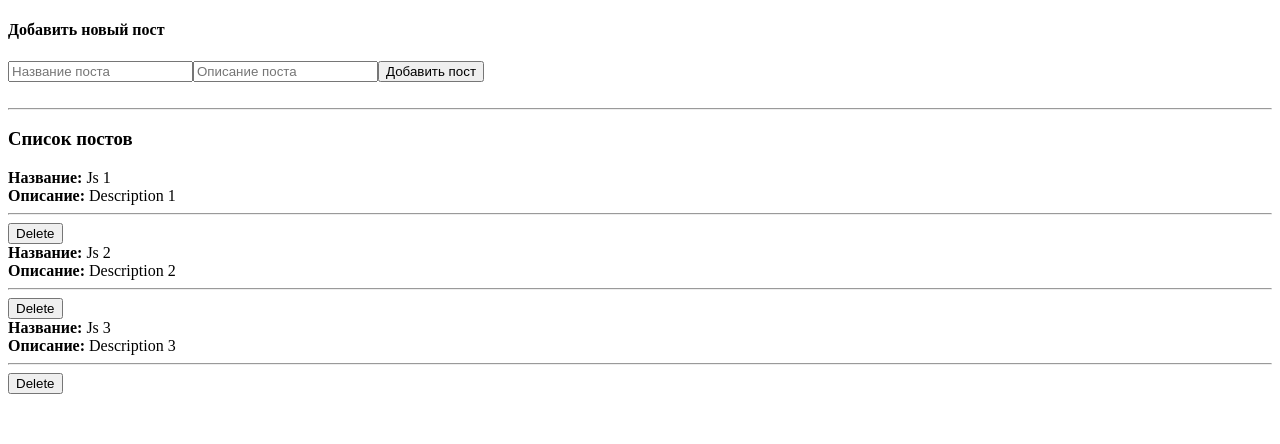
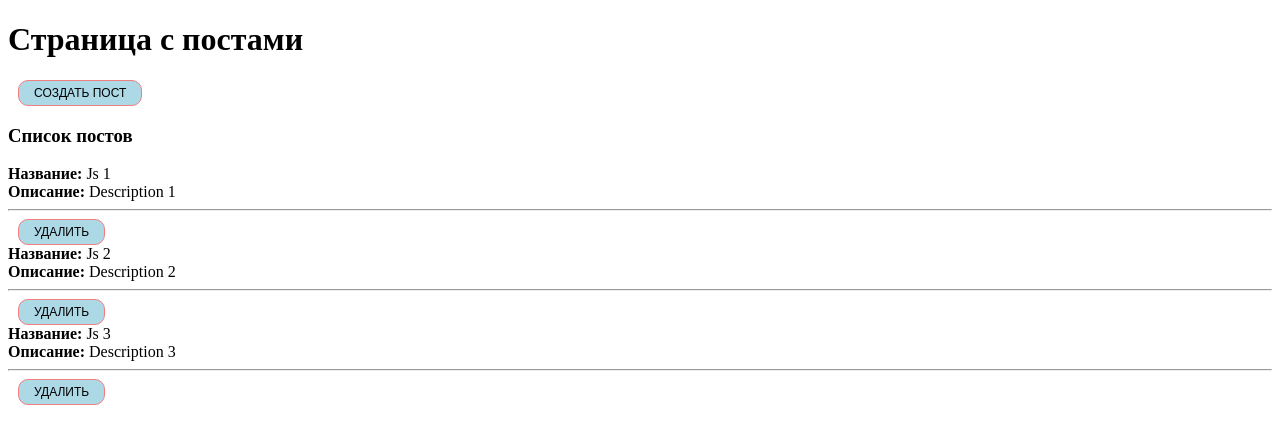
Before and after one commit to vlad9704/vue3, a Vue app: page / in a window 1280 px wide. Shown: the top 444 px of the page. Built offline with nearby package versions, Linux system fonts and the light colour scheme.

Commit message:
3 Урок - Модальное окно. Отрисовка по уловию

```diff
--- a/src/App.vue
+++ b/src/App.vue
@@ -1,9 +1,18 @@
 <template>
-   <post-form
-      @create="createPost"
-   />
+   <h1>Страница с постами</h1>
+   <my-button
+      @click="showDialog"
+   >
+      Создать пост
+   </my-button>
+   <my-dialog v-model:show="dialogVisible">
+      <post-form
+         @create="createPost"
+      />
+   </my-dialog>
    <post-list
       :posts="posts"
+      @remove="removePost"
    />
 </template>
 
@@ -22,11 +31,19 @@ export default {
             {id: 2, title: 'Js 2', body: 'Description 2'},
             {id: 3, title: 'Js 3', body: 'Description 3'},
          ],
+         dialogVisible: false,
       }
    },
    methods: {
       createPost(post, second, third) {
          this.posts.push(post)
+         this.dialogVisible = false
+      },
+      removePost(post) {
+         this.posts = this.posts.filter( p => p.id !== post.id )
+      },
+      showDialog() {
+         this.dialogVisible = true
       }
    }
 }
--- a/src/components/PostForm.vue
+++ b/src/components/PostForm.vue
@@ -2,21 +2,21 @@
    <div>
       <form @submit.prevent>
          <h4>Добавить новый пост</h4>
-         <input
-            type="text"
+         <my-input
             placeholder="Название поста"
             v-model="post.title"
-         >
-         <input
             type="text"
+         ></my-input>
+         <my-input
             placeholder="Описание поста"
             v-model="post.body"
-         >
-         <input
-            type="submit"
-            value="Добавить пост"
+            type="text"
+         ></my-input>
+         <my-button
             @click="createPosts"
          >
+            Создать
+         </my-button>
          <br>
          <br>
          <hr>
--- a/src/components/PostItem.vue
+++ b/src/components/PostItem.vue
@@ -4,14 +4,17 @@
       <div><strong>Описание: </strong>{{ post.body }}</div>
       <hr>
    </div>
-   <div>
-      <input type="button" value="Delete">
-   </div>
+   <my-button
+      @click="$emit('remove', post)"
+   >
+      Удалить
+   </my-button>
 </template>
 
 <script>
 export default {
    name: "PostItem",
+
    props: {
       post: {
          type: Object,
--- a/src/components/PostList.vue
+++ b/src/components/PostList.vue
@@ -1,11 +1,14 @@
 <template>
-   <div>
+   <div v-if="posts.length > 0">
       <h3>Список постов</h3>
       <post-item
          v-for="post in posts"
          :post="post"
+         :key="post.id"
+         @remove="$emit('remove', post)"
       />
    </div>
+   <h2 v-show="posts.length === 0" style="color: red">Нет постов</h2>
 </template>
 
 <script>
@@ -19,7 +22,6 @@ export default {
          required: true
       }
    }
-
 }
 </script>
 
--- /dev/null
+++ b/src/components/UI/MyButton.vue
@@ -0,0 +1,23 @@
+<template>
+   <button class="btn">
+      <slot></slot>
+   </button>
+</template>
+
+<script>
+export default {
+   name: "MyButton"
+}
+</script>
+
+<style scoped>
+   .btn {
+      margin-left: 10px;
+      text-transform: uppercase;
+      font-size: 12px;
+      padding: 5px 15px;
+      border-radius: 10px;
+      border: 1px solid lightcoral;
+      background-color: lightblue;
+   }
+</style>
--- /dev/null
+++ b/src/components/UI/MyDialog.vue
@@ -0,0 +1,49 @@
+<template>
+   <!-- v-if="show" - show == true  -->
+   <div
+      class="dialog"
+      v-if="show"
+      @click="hideDialog"
+   >
+      <div @click.stop class="dialog__content">
+         <slot></slot>
+      </div>
+   </div>
+</template>
+
+<script>
+export default {
+   name: "MyDialog",
+   props: {
+      show: {
+         type: Boolean,
+         default: false
+      }
+   },
+   methods: {
+      hideDialog() {
+         this.$emit('update:show', false)
+      }
+   }
+}
+</script>
+
+<style scoped>
+   .dialog {
+      top: 0;
+      bottom: 0;
+      right: 0;
+      left: 0;
+      position: fixed;
+      background: rgba(0,0,0, 0.5);
+      display: flex;
+   }
+   .dialog__content {
+      margin: auto;
+      background-color: #fff;
+      border-radius: 12px;
+      min-height: 50px;
+      min-width: 300px;
+      padding: 20px;
+   }
+</style>
--- /dev/null
+++ b/src/components/UI/MyInput.vue
@@ -0,0 +1,30 @@
+<template>
+   <input
+      type="text"
+      class="input"
+      :value="modelValue"
+      @input="updateInput"
+   >
+</template>
+
+<script>
+export default {
+   name: "MyInput",
+   props: {
+      modelValue: [String, Number]
+   },
+   methods: {
+      updateInput(event) {
+         this.$emit('update:modelValue', event.target.value)
+      }
+   }
+}
+</script>
+
+<style scoped>
+   .input {
+      padding: 5px 15px;
+      border-radius: 10px;
+      border: 1px solid red;
+   }
+</style>
--- /dev/null
+++ b/src/components/UI/index.js
@@ -0,0 +1,9 @@
+import MyButton from "@/components/UI/MyButton";
+import MyInput from "@/components/UI/MyInput";
+import MyDialog from "@/components/UI/MyDialog";
+
+export default [
+	MyButton,
+	MyInput,
+	MyDialog
+]
--- a/src/main.js
+++ b/src/main.js
@@ -1,4 +1,11 @@
 import { createApp } from 'vue'
 import App from './App'
+import components from '@/components/UI'
 
-createApp(App).mount('#app')
+const app = createApp(App)
+
+components.forEach(component => {
+	app.component(component.name, component)
+})
+
+app.mount('#app')
```
